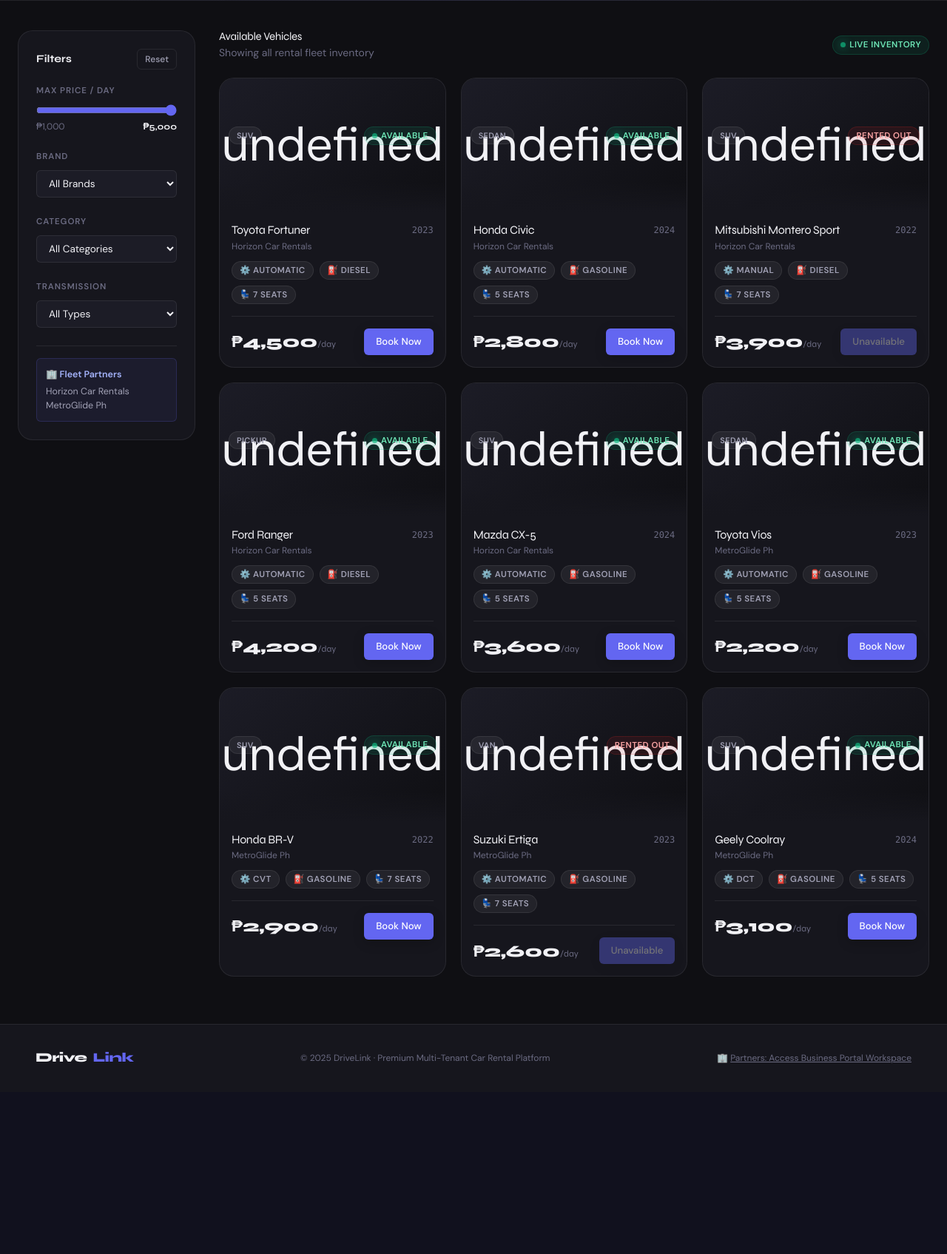
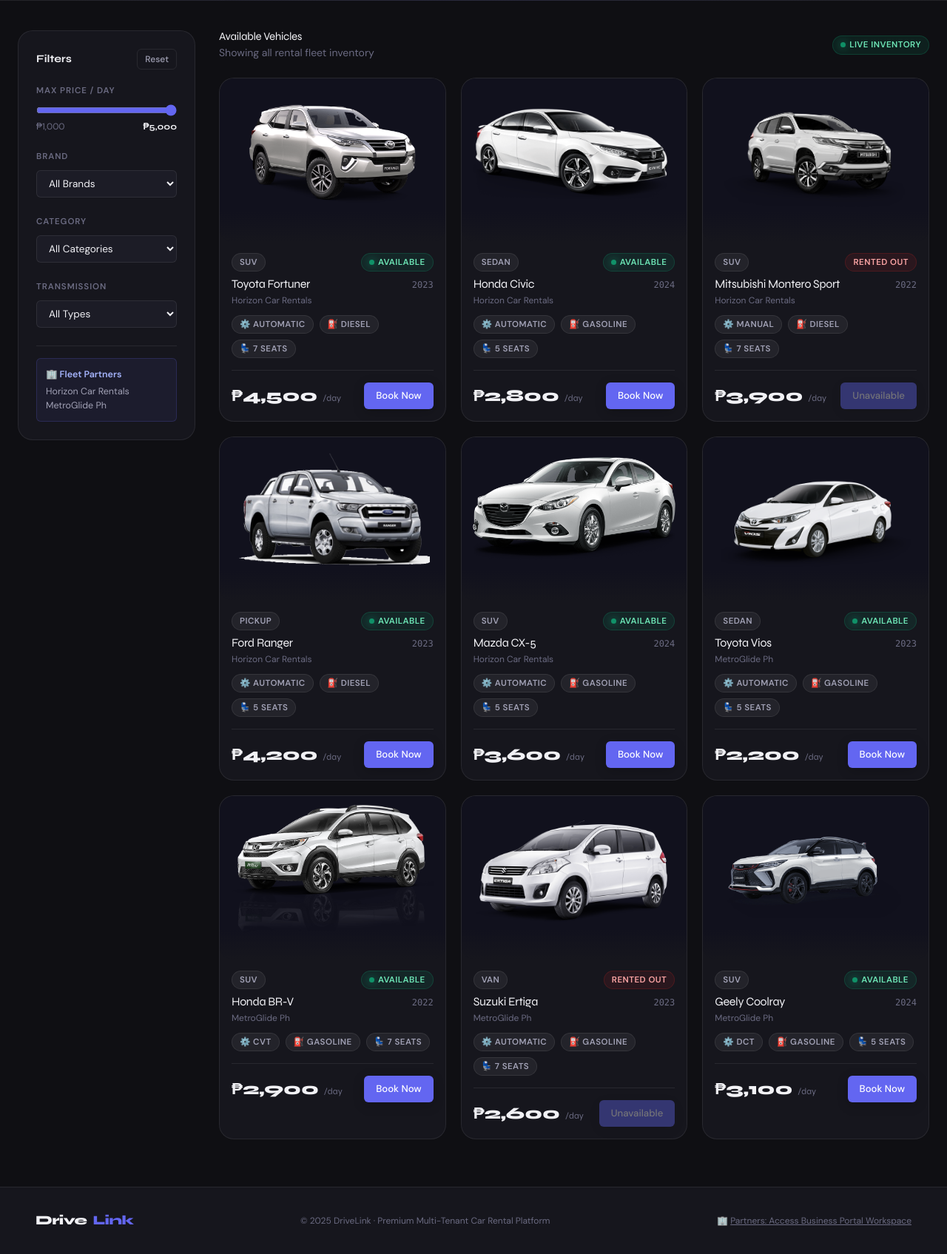
Before and after one commit to Wincie-SND/brvpptCRS, a Python web app: template templates/index.html in a window 1280 px wide. Shown: the part 468-2163 px from the top of the page at 74% size. Before the commit the page ends 1905 px from the top, so only its background shows below. Run offline with Jinja, Linux system fonts and the light colour scheme; the template is opened without the code that fills it, so the values that code supplies are empty; some libraries are stand-ins or nearby versions.

Commit message:
finalization of frontend

```diff
--- a/static/css/style.css
+++ b/static/css/style.css
@@ -894,3 +894,43 @@ code, .mono { font-family: var(--font-mono); }
   .sidebar { width: 200px; }
   h1 { font-size: 1.8rem; }
 }
+
+.vehicle-img{
+    position:relative;
+    width:100%;
+    height:220px;
+
+    overflow:hidden;
+    border-radius:16px;
+
+    display:flex;
+    align-items:center;
+    justify-content:center;
+
+    background:#11111d;
+}
+
+.vehicle-labels{
+    position:absolute;
+
+    bottom:12px;
+    left:12px;
+    right:12px;
+
+    display:flex;
+
+    justify-content:space-between;
+
+    align-items:center;
+
+    z-index:10;
+}
+
+.vehicle-photo{
+    max-width:90%;
+    max-height:90%;
+
+    object-fit:contain;
+
+    transform:translateY(-10px);
+}
--- a/static/js/app.js
+++ b/static/js/app.js
@@ -176,35 +176,35 @@ const DB = {
       brand: 'Toyota', model: 'Fortuner', year: 2023,
       category: 'SUV', transmission: 'Automatic', fuel: 'Diesel',
       pricePerDay: 4500, available: true, color: '#6366f1',
-      image:'../static/images/tfortuner.jpg', plate: 'HRZ-001', seats: 7, mileage: 12000
+      image:'../static/images/tfortuner.png', plate: 'HRZ-001', seats: 7, mileage: 12000
     },
     {
       id: 'V002', tenant_id: 'T_HORIZON',
       brand: 'Honda', model: 'Civic', year: 2024,
       category: 'Sedan', transmission: 'Automatic', fuel: 'Gasoline',
       pricePerDay: 2800, available: true, color: '#8b5cf6',
-      image:'../static/images/hcivic.jpg', plate: 'HRZ-002', seats: 5, mileage: 5200
+      image:'../static/images/hcivic.png', plate: 'HRZ-002', seats: 5, mileage: 5200
     },
     {
       id: 'V003', tenant_id: 'T_HORIZON',
       brand: 'Mitsubishi', model: 'Montero Sport', year: 2022,
       category: 'SUV', transmission: 'Manual', fuel: 'Diesel',
       pricePerDay: 3900, available: false, color: '#06b6d4',
-      image:'../static/images/tmonterosport.jpg', plate: 'HRZ-003', seats: 7, mileage: 38000
+      image:'../static/images/tmonterosport.png', plate: 'HRZ-003', seats: 7, mileage: 38000
     },
     {
       id: 'V004', tenant_id: 'T_HORIZON',
       brand: 'Ford', model: 'Ranger', year: 2023,
       category: 'Pickup', transmission: 'Automatic', fuel: 'Diesel',
       pricePerDay: 4200, available: true, color: '#f59e0b',
-      image:'../static/images/franger.jpg', plate: 'HRZ-004', seats: 5, mileage: 18500
+      image:'../static/images/franger.png', plate: 'HRZ-004', seats: 5, mileage: 18500
     },
     {
       id: 'V005', tenant_id: 'T_HORIZON',
       brand: 'Mazda', model: 'CX-5', year: 2024,
       category: 'SUV', transmission: 'Automatic', fuel: 'Gasoline',
       pricePerDay: 3600, available: true, color: '#ef4444',
-      image:'../static/images/mcx-5.jpg  ', plate: 'HRZ-005', seats: 5, mileage: 3100
+      image:'../static/images/mcx-5.png  ', plate: 'HRZ-005', seats: 5, mileage: 3100
     },
     // MetroGlide Fleet
     {
@@ -212,28 +212,28 @@ const DB = {
       brand: 'Toyota', model: 'Vios', year: 2023,
       category: 'Sedan', transmission: 'Automatic', fuel: 'Gasoline',
       pricePerDay: 2200, available: true, color: '#10b981',
-      image:'../static/images/tvios.jpg', plate: 'MTG-001', seats: 5, mileage: 22000
+      image:'../static/images/tvios.png', plate: 'MTG-001', seats: 5, mileage: 22000
     },
     {
       id: 'V007', tenant_id: 'T_METRO',
       brand: 'Honda', model: 'BR-V', year: 2022,
       category: 'SUV', transmission: 'CVT', fuel: 'Gasoline',
       pricePerDay: 2900, available: true, color: '#14b8a6',
-      image:'../static/images/hbr-v.jpg', plate: 'MTG-002', seats: 7, mileage: 41000
+      image:'../static/images/hbr-v.png', plate: 'MTG-002', seats: 7, mileage: 41000
     },
     {
       id: 'V008', tenant_id: 'T_METRO',
       brand: 'Suzuki', model: 'Ertiga', year: 2023,
       category: 'Van', transmission: 'Automatic', fuel: 'Gasoline',
       pricePerDay: 2600, available: false, color: '#0ea5e9',
-      image:'../static/images/sertiga.jpg', plate: 'MTG-003', seats: 7, mileage: 15700
+      image:'../static/images/sertiga.png', plate: 'MTG-003', seats: 7, mileage: 15700
     },
     {
       id: 'V009', tenant_id: 'T_METRO',
       brand: 'Geely', model: 'Coolray', year: 2024,
       category: 'SUV', transmission: 'DCT', fuel: 'Gasoline',
       pricePerDay: 3100, available: true, color: '#6366f1',
-      image:'../static/images/gcoolray.jpg', plate: 'MTG-004', seats: 5, mileage: 8900
+      image:'../static/images/gcoolray.png', plate: 'MTG-004', seats: 5, mileage: 8900
     }
   ],
 
@@ -774,50 +774,97 @@ function renderMarketplace(filters = {}) {
   if (!grid) return;
 
   const vehicles = DataStore.getVehicles(null, filters);
-  grid.innerHTML = '';
-
-  if (!vehicles.length) {
-    grid.innerHTML = `<div class="animate-fade-in" style="grid-column:1/-1;text-align:center;padding:4rem;color:var(--clr-text-3)">
-      <div style="font-size:3rem;margin-bottom:1rem">🔍</div>
-      <p>No vehicles match your filters.</p>
-    </div>`;
+
+  grid.innerHTML='';
+
+  if(!vehicles.length){
+    grid.innerHTML=`
+      <div style="
+      grid-column:1/-1;
+      text-align:center;
+      padding:4rem;">
+      No vehicles found
+      </div>
+    `;
     return;
   }
 
-  vehicles.forEach((v, i) => {
-    const tenant = DataStore.getTenantById(v.tenant_id);
-    const card = document.createElement('div');
-    card.className = 'vehicle-card animate-fade-in';
-    card.style.animationDelay = `${i * 0.07}s`;
-    card.innerHTML = `
-      <div class="vehicle-img">${v.emoji}
-        <div style="position:absolute;top:12px;right:12px">${UI.availabilityBadge(v.available)}</div>
-        <div style="position:absolute;top:12px;left:12px">
-          <span class="badge badge-neutral" style="font-size:0.68rem">${v.category}</span>
-        </div>
-      </div>
+  vehicles.forEach((v,i)=>{
+
+    const tenant=
+      DataStore.getTenantById(v.tenant_id);
+
+    const card=document.createElement('div');
+
+    card.className=
+      'vehicle-card animate-fade-in';
+
+    card.style.animationDelay=
+      `${i*0.07}s`;
+
+card.innerHTML=`
+
+<div class="vehicle-img">
+  <img
+    src="${v.image || '../static/images/default-car.jpg'}"
+    class="vehicle-photo"
+    alt="${v.brand} ${v.model}"
+    onerror="this.src='../static/images/default-car.jpg'">
+</div>
+
 <div class="vehicle-body">
+
+  <div class="flex items-center justify-between mb-2">
+    <span class="badge badge-neutral">
+      ${v.category}
+    </span>
+
+    ${UI.availabilityBadge(v.available)}
+  </div>
+
   <div class="flex items-center justify-between mb-1">
-          <h4 style="font-size:1rem">${v.brand} ${v.model}</h4>
-          <span class="text-xs text-muted font-mono">${v.year}</span>
-        </div>
-        <p class="text-xs text-muted mb-3">${tenant ? tenant.name : 'DriveLink Fleet'}</p>
+    <h4 style="font-size:1rem">
+      ${v.brand} ${v.model}
+    </h4>
+
+    <span class="text-xs text-muted font-mono">
+      ${v.year}
+    </span>
+  </div>
+
+  <p class="text-xs text-muted mb-3">
+    ${tenant ? tenant.name : 'DriveLink Fleet'}
+  </p>
+
   <div class="flex gap-2 mb-3" style="flex-wrap:wrap">
     <span class="badge badge-neutral">⚙️ ${v.transmission}</span>
     <span class="badge badge-neutral">⛽ ${v.fuel}</span>
     <span class="badge badge-neutral">💺 ${v.seats} seats</span>
   </div>
+
   <hr class="divider">
+
   <div class="flex items-center justify-between mt-3">
-          <div class="vehicle-price">${UI.formatCurrency(v.pricePerDay)}<sub>/day</sub></div>
-          <button class="btn btn-primary btn-sm" onclick="handleBooking('${v.id}')" ${!v.available ? 'disabled style="opacity:0.4;cursor:not-allowed"' : ''}>
+    <div class="vehicle-price">
+      ${UI.formatCurrency(v.pricePerDay)}
+      <sub>/day</sub>
+    </div>
+
+    <button
+      class="btn btn-primary btn-sm"
+      onclick="handleBooking('${v.id}')"
+      ${!v.available ? 'disabled style="opacity:.4"' : ''}>
       ${v.available ? 'Book Now' : 'Unavailable'}
     </button>
   </div>
+
 </div>
 `;
+
     grid.appendChild(card);
-  });
+
+  });
+
 }
 
 function initFilters() {
@@ -1080,16 +1127,61 @@ function renderPortalFleet(tenantId) {
   const vehicles = DataStore.getVehicles(tenantId);
   fleetEl.innerHTML = vehicles.map(v => `
     <div class="vehicle-card animate-fade-in">
-      <div class="vehicle-img">${v.emoji}
-        <div style="position:absolute;top:12px;right:12px">${UI.availabilityBadge(v.available)}</div>
-      </div>
+<div class="vehicle-img">
+
+    <img
+    src="${v.image || '../static/images/default-car.jpg'}"
+    class="vehicle-photo"
+    alt="${v.brand} ${v.model}"
+    onerror="this.src='../static/images/default-car.jpg'">
+
+    <div class="vehicle-labels">
+
+        <span class="badge badge-neutral">
+            ${v.category}
+        </span>
+
+        ${UI.availabilityBadge(v.available)}
+
+    </div>
+
+</div>
+
 <div class="vehicle-body">
-        <h4 class="mb-1">${v.brand} ${v.model} <span class="text-xs text-muted font-mono">${v.year}</span></h4>
-        <p class="text-xs text-muted mb-2">Plate: <span class="font-mono">${v.plate}</span> · ${v.mileage.toLocaleString()} km</p>
-        <div class="flex gap-2 mb-3" style="flex-wrap:wrap">
-          <span class="badge badge-neutral">⚙️ ${v.transmission}</span>
-          <span class="badge badge-neutral">⛽ ${v.fuel}</span>
-          <span class="badge badge-neutral">💺 ${v.seats}</span>
+
+    <h4 class="mb-1">
+        ${v.brand} ${v.model}
+
+        <span class="text-xs text-muted font-mono">
+        ${v.year}
+        </span>
+
+    </h4>
+
+    <p class="text-xs text-muted mb-2">
+    Plate:
+    <span class="font-mono">
+    ${v.plate}
+    </span>
+
+    · ${v.mileage.toLocaleString()} km
+    </p>
+
+    <div class="flex gap-2 mb-3"
+    style="flex-wrap:wrap">
+
+        <span class="badge badge-neutral">
+        ⚙️ ${v.transmission}
+        </span>
+
+        <span class="badge badge-neutral">
+        ⛽ ${v.fuel}
+        </span>
+
+        <span class="badge badge-neutral">
+        💺 ${v.seats}
+        </span>
+
     </div>
         <div class="vehicle-price">${UI.formatCurrency(v.pricePerDay)}<sub>/day</sub></div>
       </div>
```
Lines whose indentation alone changed are shown as unchanged.
